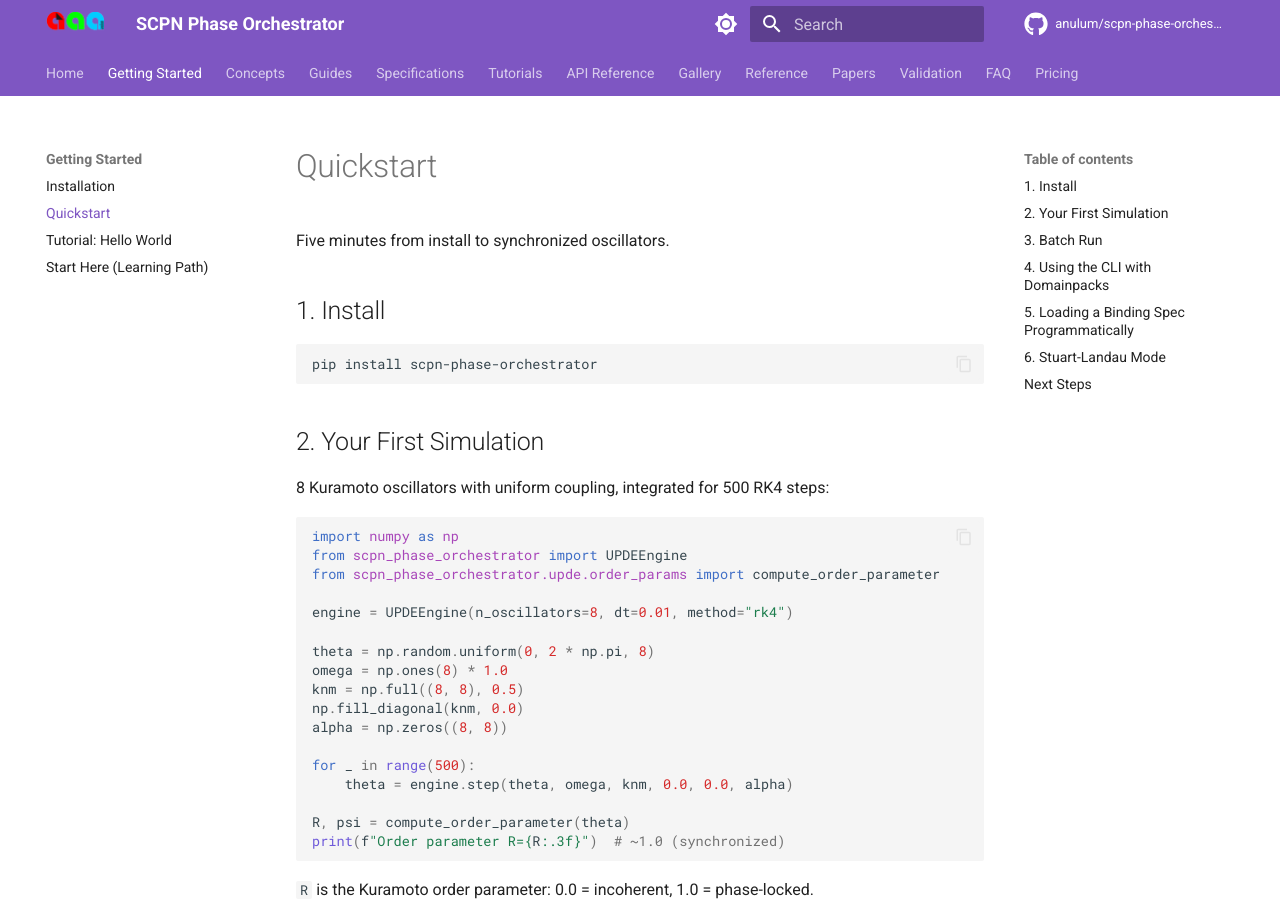
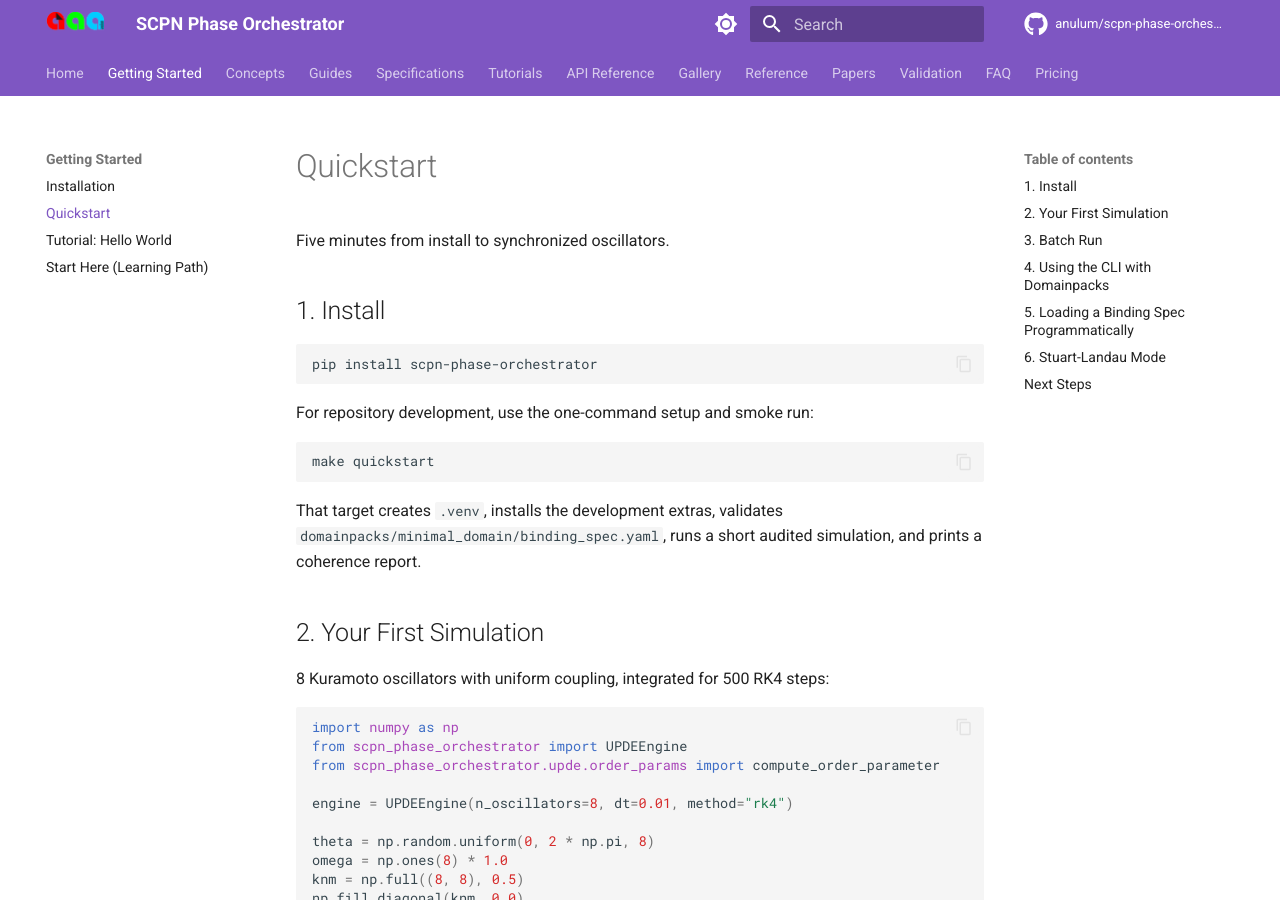
Before and after one commit to anulum/scpn-phase-orchestrator, an MkDocs documentation site: the page built from docs/getting-started/quickstart.md, in a window 1280 px wide and 900 px high. Built offline with MkDocs 1.6.1 and Material for MkDocs 9.7.7, drawn with Linux system fonts in a browser that asks for light colours; comment, search, counter and statistics services are not loaded.

Commit message:
Add developer quickstart target
Add a Makefile quickstart target that creates a dev virtualenv, installs extras, runs the minimal domainpack, and reports the audit log.

Co-Authored-By: Arcane Sapience <protoscience@anulum.li>

````diff
--- a/docs/getting-started/quickstart.md
+++ b/docs/getting-started/quickstart.md
@@ -7,6 +7,16 @@
 ```bash
 pip install scpn-phase-orchestrator
 ```
+
+For repository development, use the one-command setup and smoke run:
+
+```bash
+make quickstart
+```
+
+That target creates `.venv`, installs the development extras, validates
+`domainpacks/minimal_domain/binding_spec.yaml`, runs a short audited
+simulation, and prints a coherence report.
 
 ## 2. Your First Simulation
 
````
Also changed, not shown: docs/getting-started/installation.md (+9 -0 lines), 1 other file.
